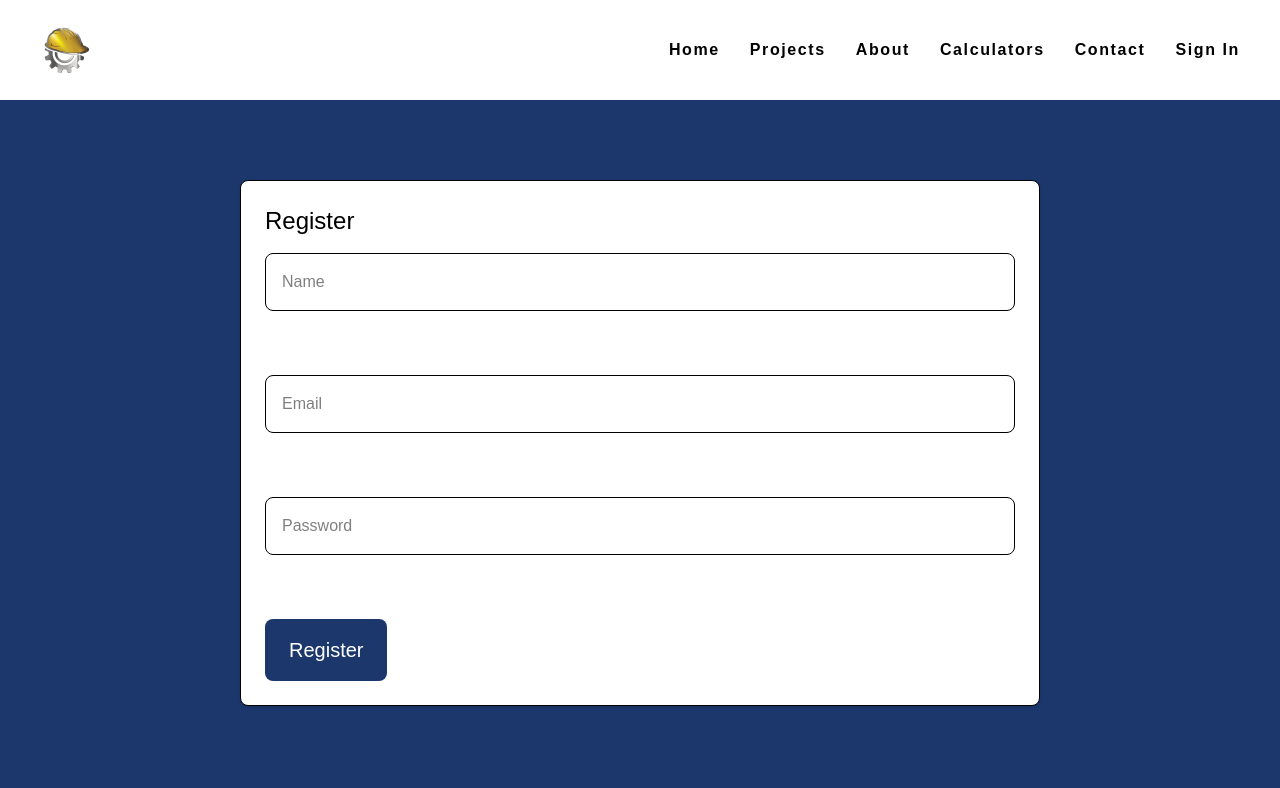
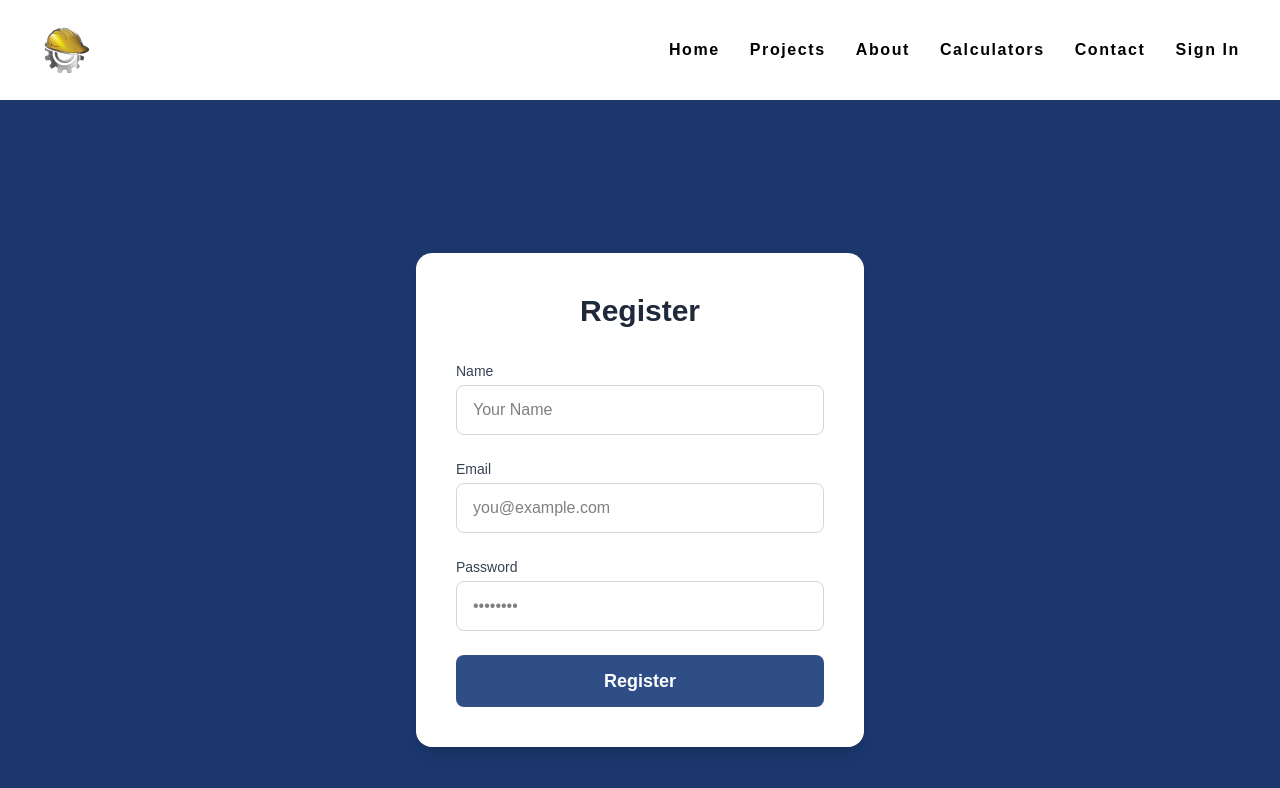
Before and after one commit to karart1981/construction-company-next, a Next.js app: page /register in a window 1280 px wide. Shown: the top 788 px of the page. Built offline with nearby package versions, Linux system fonts and the light colour scheme.

Commit message:
changing styles in login page

```diff
--- a/src/app/login/LoginClient.tsx
+++ b/src/app/login/LoginClient.tsx
@@ -27,7 +27,6 @@ export default function LoginClient() {
 
   const handleSubmit = (e: FormEvent<HTMLFormElement>) => {
     e.preventDefault();
-
     const storedUser = getSessionUser() as User | null;
 
     if (
@@ -42,35 +41,52 @@ export default function LoginClient() {
   };
 
   return (
-    <div className="max-w-[800px] mx-auto mt-20 p-6 border rounded shadow bg-white">
-      <h2 className="text-2xl mb-4 font-semibold text-center">Login</h2>
-      <form onSubmit={handleSubmit} className="space-y-16">
+    <div className="flex items-center justify-center min-h-screen bg-[var(--dark-blue)] px-4">
+      <div className="w-full max-w-md bg-white rounded-2xl shadow-lg p-8 md:p-10">
+        <h2 className="text-3xl font-bold text-center mb-8 text-gray-800">Login</h2>
+        <form onSubmit={handleSubmit} className="space-y-6">
+          <div>
+            <label htmlFor="email" className="block text-sm font-medium text-gray-700 mb-1">
+              Email
+            </label>
             <input
               name="email"
+              id="email"
               type="email"
-          placeholder="Email"
+              placeholder="you@example.com"
               value={form.email}
               onChange={handleChange}
-          className="w-full p-4 border rounded-lg"
+              className="w-full px-4 py-3 border border-gray-300 rounded-lg focus:ring-2 focus:ring-green-500 focus:outline-none transition"
               required
             />
+          </div>
+
+          <div>
+            <label htmlFor="password" className="block text-sm font-medium text-gray-700 mb-1">
+              Password
+            </label>
             <input
               name="password"
+              id="password"
               type="password"
-          placeholder="Password"
+              placeholder="••••••••"
               value={form.password}
               onChange={handleChange}
-          className="w-full p-4 border rounded-lg"
+              className="w-full px-4 py-3 border border-gray-300 rounded-lg focus:ring-2 focus:ring-green-500 focus:outline-none transition"
               required
             />
+          </div>
+
           <button
             type="submit"
-          className="bg-green-700 text-white px-8 py-4 rounded-lg w-full hover:bg-green-600 transition-[var(--transition)] cursor-pointer"
+            className="w-full bg-green-600 text-white font-semibold py-3 rounded-lg hover:bg-green-700 transition cursor-pointer"
           >
             Log In
           </button>
-        {error && <p className="text-red-600 text-sm">{error}</p>}
+
+          {error && <p className="text-sm text-red-500 text-center">{error}</p>}
         </form>
+      </div>
     </div>
   );
 }
--- a/src/app/register/page.tsx
+++ b/src/app/register/page.tsx
@@ -1,4 +1,5 @@
 'use client';
+
 import { useRouter } from 'next/navigation';
 import { useState, ChangeEvent, FormEvent } from 'react';
 import { setSessionUser } from '@/utils/session';
@@ -7,12 +8,10 @@ export default function RegisterPage() {
   const [form, setForm] = useState({ name: '', email: '', password: '' });
   const router = useRouter();
 
-  // Proper typing for input change event
   const handleChange = (e: ChangeEvent<HTMLInputElement>) => {
     setForm({ ...form, [e.target.name]: e.target.value });
   };
 
-  // Proper typing for form submit event
   const handleSubmit = (e: FormEvent<HTMLFormElement>) => {
     e.preventDefault();
     const newUser = { ...form, image: 'https://robohash.org/' + form.name };
@@ -21,36 +20,62 @@ export default function RegisterPage() {
   };
 
   return (
-    <div className="max-w-[800px] mx-auto mt-20 p-6 border rounded-lg shadow bg-white">
-      <h2 className="text-2xl mb-4">Register</h2>
-      <form onSubmit={handleSubmit} className="space-y-16">
+    <div className="flex items-center justify-center min-h-screen bg-[var(--dark-blue)] px-4 select-none">
+      <div className="w-full max-w-md bg-white rounded-2xl shadow-lg p-8 md:p-10">
+        <h2 className="text-3xl font-bold text-center mb-8 text-gray-800">Register</h2>
+        <form onSubmit={handleSubmit} className="space-y-6">
+          <div>
+            <label htmlFor="name" className="block text-sm font-medium text-gray-700 mb-1">
+              Name
+            </label>
             <input
               name="name"
-          placeholder="Name"
+              id="name"
+              placeholder="Your Name"
               onChange={handleChange}
-          className="w-full p-4 border rounded-lg"
+              className="w-full px-4 py-3 border border-gray-300 rounded-lg focus:outline-none focus:ring-2 focus:ring-blue-500 transition"
               required
             />
+          </div>
+
+          <div>
+            <label htmlFor="email" className="block text-sm font-medium text-gray-700 mb-1">
+              Email
+            </label>
             <input
               name="email"
+              id="email"
               type="email"
-          placeholder="Email"
+              placeholder="you@example.com"
               onChange={handleChange}
-          className="w-full p-4 border rounded-lg"
+              className="w-full px-4 py-3 border border-gray-300 rounded-lg focus:outline-none focus:ring-2 focus:ring-blue-500 transition"
               required
             />
+          </div>
+
+          <div>
+            <label htmlFor="password" className="block text-sm font-medium text-gray-700 mb-1">
+              Password
+            </label>
             <input
               name="password"
+              id="password"
               type="password"
-          placeholder="Password"
+              placeholder="••••••••"
               onChange={handleChange}
-          className="w-full p-4 border rounded-lg"
+              className="w-full px-4 py-3 border border-gray-300 rounded-lg focus:outline-none focus:ring-2 focus:ring-blue-500 transition"
               required
             />
-        <button type="submit" className="bg-[var(--dark-blue)] text-white px-6 py-4 rounded-lg text-[20px] cursor-pointer">
+          </div>
+
+          <button
+            type="submit"
+            className="w-full bg-[var(--mid-blue)] text-white text-lg font-semibold py-3 rounded-lg hover:bg-[var(--dark-blue)] transition cursor-pointer"
+          >
             Register
           </button>
         </form>
       </div>
+    </div>
   );
 }
```
Lines whose indentation alone changed are shown as unchanged.
